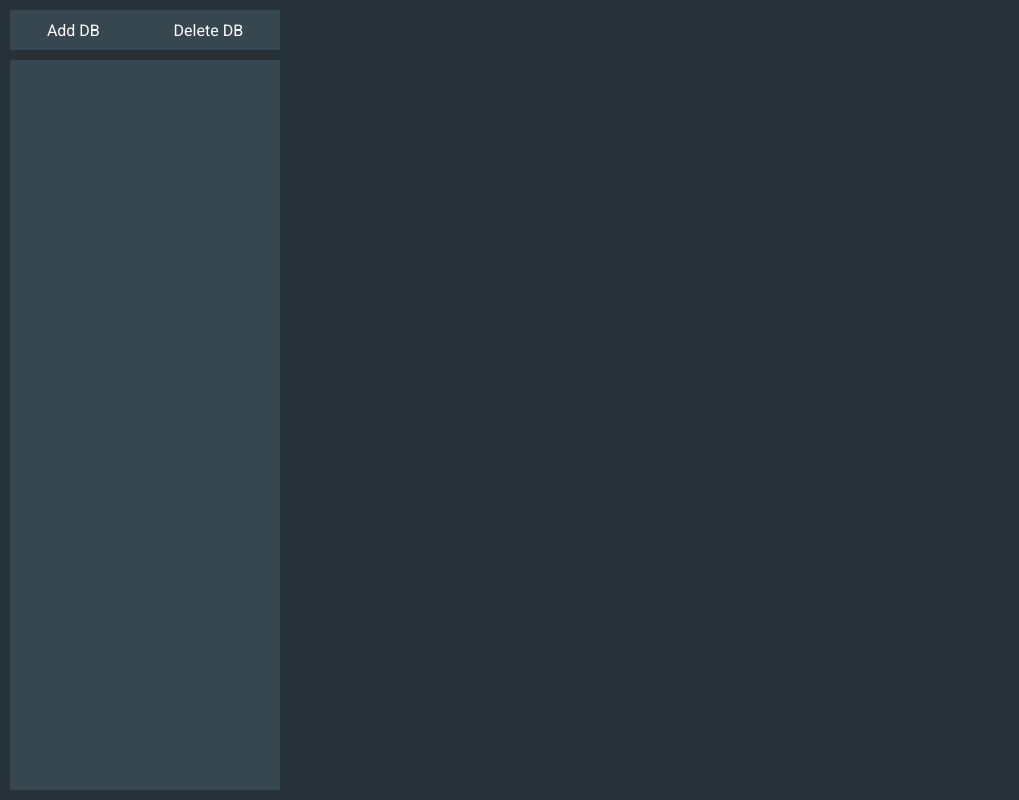
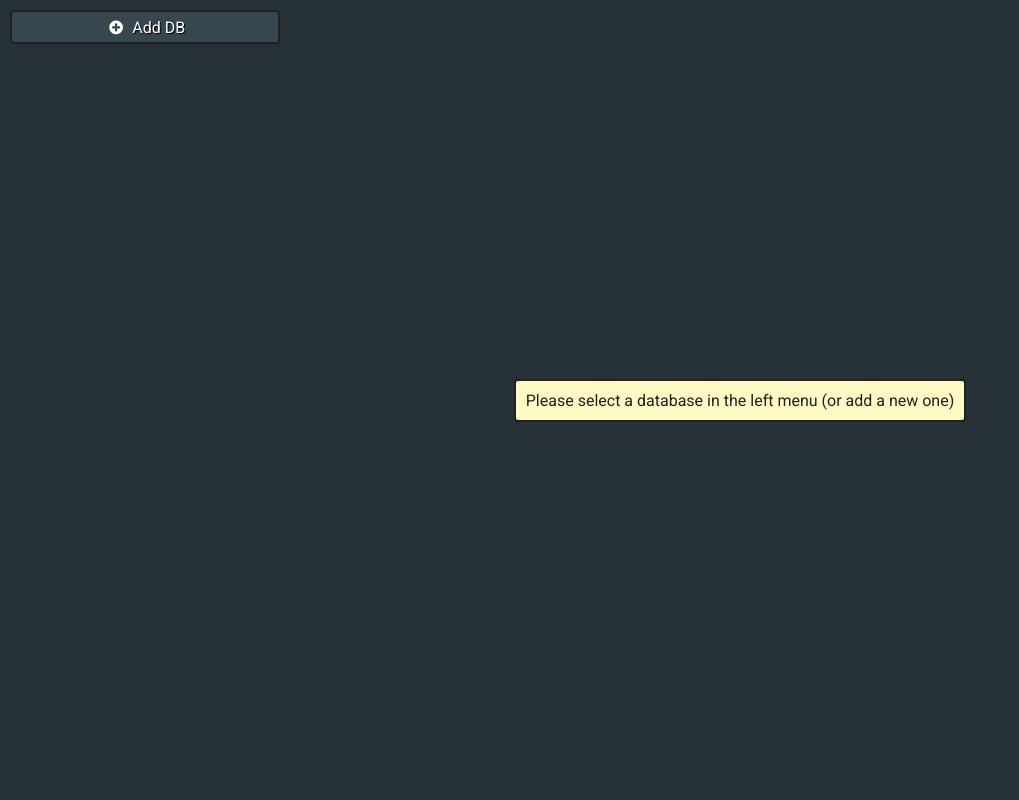
Before and after one commit to SlimIO/levelmanager, an Electron app: page view/index.html in a window 1200 px wide. Shown: the whole page, without its empty margins (0-1019 px from the left). Drawn offline with Linux system fonts and the light colour scheme; no server answers.

Commit message:
Continue to work on the app overall design

```diff
--- /dev/null
+++ b/data/db.json
@@ -0,0 +1,6 @@
+{
+    "id": {
+        "name": "myDB",
+        "path": ""
+    }
+}
--- a/main.js
+++ b/main.js
@@ -4,6 +4,8 @@ const { join } = require("path");
 // Require Third-party Dependencies
 const { app, BrowserWindow } = require("electron");
 const modal = require("electron-modal");
+
+process.env.ELECTRON_DISABLE_SECURITY_WARNINGS = true;
 
 // Keep a global reference of the window object, if you don't, the window will
 // be closed automatically when the JavaScript object is garbage collected.
--- /dev/null
+++ b/public/css/fontello-codes.css
@@ -0,0 +1,6 @@
+
+.icon-plus-circled:before { content: '\e800'; } /* '' */
+.icon-cog:before { content: '\e801'; } /* '' */
+.icon-trash:before { content: '\e802'; } /* '' */
+.icon-github:before { content: '\f113'; } /* '' */
+.icon-gamepad:before { content: '\f11b'; } /* '' */
--- /dev/null
+++ b/public/css/fontello.css
@@ -0,0 +1,62 @@
+@font-face {
+  font-family: 'fontello';
+  src: url('../font/fontello.eot?85604301');
+  src: url('../font/fontello.eot?85604301#iefix') format('embedded-opentype'),
+       url('../font/fontello.woff2?85604301') format('woff2'),
+       url('../font/fontello.woff?85604301') format('woff'),
+       url('../font/fontello.ttf?85604301') format('truetype'),
+       url('../font/fontello.svg?85604301#fontello') format('svg');
+  font-weight: normal;
+  font-style: normal;
+}
+/* Chrome hack: SVG is rendered more smooth in Windozze. 100% magic, uncomment if you need it. */
+/* Note, that will break hinting! In other OS-es font will be not as sharp as it could be */
+/*
+@media screen and (-webkit-min-device-pixel-ratio:0) {
+  @font-face {
+    font-family: 'fontello';
+    src: url('../font/fontello.svg?85604301#fontello') format('svg');
+  }
+}
+*/
+
+ [class^="icon-"]:before, [class*=" icon-"]:before {
+  font-family: "fontello";
+  font-style: normal;
+  font-weight: normal;
+  speak: none;
+
+  display: inline-block;
+  text-decoration: inherit;
+  width: 1em;
+  margin-right: .2em;
+  text-align: center;
+  /* opacity: .8; */
+
+  /* For safety - reset parent styles, that can break glyph codes*/
+  font-variant: normal;
+  text-transform: none;
+
+  /* fix buttons height, for twitter bootstrap */
+  line-height: 1em;
+
+  /* Animation center compensation - margins should be symmetric */
+  /* remove if not needed */
+  margin-left: .2em;
+
+  /* you can be more comfortable with increased icons size */
+  /* font-size: 120%; */
+
+  /* Font smoothing. That was taken from TWBS */
+  -webkit-font-smoothing: antialiased;
+  -moz-osx-font-smoothing: grayscale;
+
+  /* Uncomment for 3D effect */
+  /* text-shadow: 1px 1px 1px rgba(127, 127, 127, 0.3); */
+}
+
+.icon-plus-circled:before { content: '\e800'; } /* '' */
+.icon-cog:before { content: '\e801'; } /* '' */
+.icon-trash:before { content: '\e802'; } /* '' */
+.icon-github:before { content: '\f113'; } /* '' */
+.icon-gamepad:before { content: '\f11b'; } /* '' */
--- /dev/null
+++ b/public/font/fontello.css
@@ -0,0 +1,62 @@
+@font-face {
+  font-family: 'fontello';
+  src: url('../font/fontello.eot?85604301');
+  src: url('../font/fontello.eot?85604301#iefix') format('embedded-opentype'),
+       url('../font/fontello.woff2?85604301') format('woff2'),
+       url('../font/fontello.woff?85604301') format('woff'),
+       url('../font/fontello.ttf?85604301') format('truetype'),
+       url('../font/fontello.svg?85604301#fontello') format('svg');
+  font-weight: normal;
+  font-style: normal;
+}
+/* Chrome hack: SVG is rendered more smooth in Windozze. 100% magic, uncomment if you need it. */
+/* Note, that will break hinting! In other OS-es font will be not as sharp as it could be */
+/*
+@media screen and (-webkit-min-device-pixel-ratio:0) {
+  @font-face {
+    font-family: 'fontello';
+    src: url('../font/fontello.svg?85604301#fontello') format('svg');
+  }
+}
+*/
+
+ [class^="icon-"]:before, [class*=" icon-"]:before {
+  font-family: "fontello";
+  font-style: normal;
+  font-weight: normal;
+  speak: none;
+
+  display: inline-block;
+  text-decoration: inherit;
+  width: 1em;
+  margin-right: .2em;
+  text-align: center;
+  /* opacity: .8; */
+
+  /* For safety - reset parent styles, that can break glyph codes*/
+  font-variant: normal;
+  text-transform: none;
+
+  /* fix buttons height, for twitter bootstrap */
+  line-height: 1em;
+
+  /* Animation center compensation - margins should be symmetric */
+  /* remove if not needed */
+  margin-left: .2em;
+
+  /* you can be more comfortable with increased icons size */
+  /* font-size: 120%; */
+
+  /* Font smoothing. That was taken from TWBS */
+  -webkit-font-smoothing: antialiased;
+  -moz-osx-font-smoothing: grayscale;
+
+  /* Uncomment for 3D effect */
+  /* text-shadow: 1px 1px 1px rgba(127, 127, 127, 0.3); */
+}
+
+.icon-plus-circled:before { content: '\e800'; } /* '' */
+.icon-cog:before { content: '\e801'; } /* '' */
+.icon-trash:before { content: '\e802'; } /* '' */
+.icon-github:before { content: '\f113'; } /* '' */
+.icon-gamepad:before { content: '\f11b'; } /* '' */
--- a/public/master.css
+++ b/public/master.css
@@ -43,28 +43,28 @@ body > section.app_container {
 
 aside {
     width: 270px;
-    background: #37474F;
     flex-shrink: 0;
     display: flex;
     flex-direction: column;
 }
-    aside > ul.menu {
-        height: 40px;
+    aside > section.menu {
+        height: 30px;
         display: flex;
         flex-shrink: 0;
-        border-bottom: 10px solid #263238;
+        border: 2px solid #212121;
+        background: #37474F;
+        border-radius: 4px;
+        margin-bottom: 10px;
+        align-items: center;
+        justify-content: center;
     }
-        aside > ul.menu li {
-            flex-grow: 1;
-            display: flex;
-            align-items: center;
-            justify-content: center;
-            font-weight: 500;
+        aside > section.menu p {
+            margin-left: 5px;
+            text-shadow: 1px 1px 1px #000;
         }
-            aside > ul.menu li:hover {
-                background: rgba(30, 30, 30, 0.2);
-                cursor: pointer;
-            }
+        aside > section.menu:hover {
+            cursor: pointer;
+        }
 
     aside > section.db_list {
         flex-grow: 1;
@@ -72,4 +72,18 @@ aside {
 
 main {
     flex-grow: 1;
+    margin-left: 10px;
 }
+    main > section.nodb {
+        display: flex;
+        align-items: center;
+        justify-content: center;
+        height: 100%;
+    }
+        main > section.nodb > p {
+            background: #FFF9C4;
+            padding: 10px;
+            color: #212121;
+            border-radius: 4px;
+            border: 2px solid #212121;
+        }
--- a/public/master.js
+++ b/public/master.js
@@ -8,7 +8,6 @@ document.addEventListener("DOMContentLoaded", function domReady() {
     console.log("DOM Loaded!");
 
     const btnAddDB = document.getElementById("btn_add_db");
-    // const btn_del_db = document.getElementById("btn_add_db");
 
     btnAddDB.addEventListener("click", async function btnAddCliked(event) {
         event.preventDefault();
--- a/view/index.html
+++ b/view/index.html
@@ -5,22 +5,27 @@
     <meta name="viewport" content="width=device-width, initial-scale=1.0">
     <link href="https://fonts.googleapis.com/css?family=Roboto" rel="stylesheet">
     <link rel="stylesheet" href="../public/master.css">
+    <link rel="stylesheet" href="../public/css/fontello.css">
     <script src="../public/master.js" defer></script>
     <title>LevelDB GUI Manager</title>
 </head>
 <body>
     <section class="app_container">
         <aside>
-            <ul class="menu">
-                <li id="btn_add_db">Add DB</li>
-                <li id="btn_del_db" class="disabled">Delete DB</li>
-            </ul>
+            <section class="menu" id="btn_add_db">
+                <i class="icon-plus-circled"></i>
+                <p>Add DB</p>
+            </section>
             <section class="db_list">
                 <level-db></level-db>
                 <level-db></level-db>
             </section>
         </aside>
-        <main></main>
+        <main>
+            <section class="nodb">
+                <p>Please select a database in the left menu (or add a new one)</p>
+            </section>
+        </main>
     </section>
 
     <script type="text/javascript">
```
Also changed, not shown: public/components/level-db/level-db.html (+36 -10 lines), public/font/fontello.ttf (added), public/font/fontello.woff (added), public/font/fontello.woff2 (added), 2 other files.
